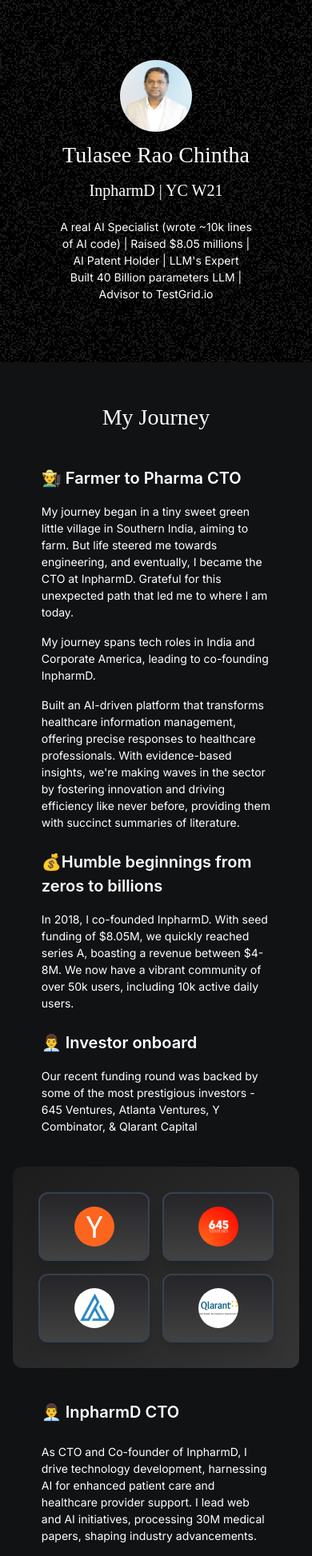
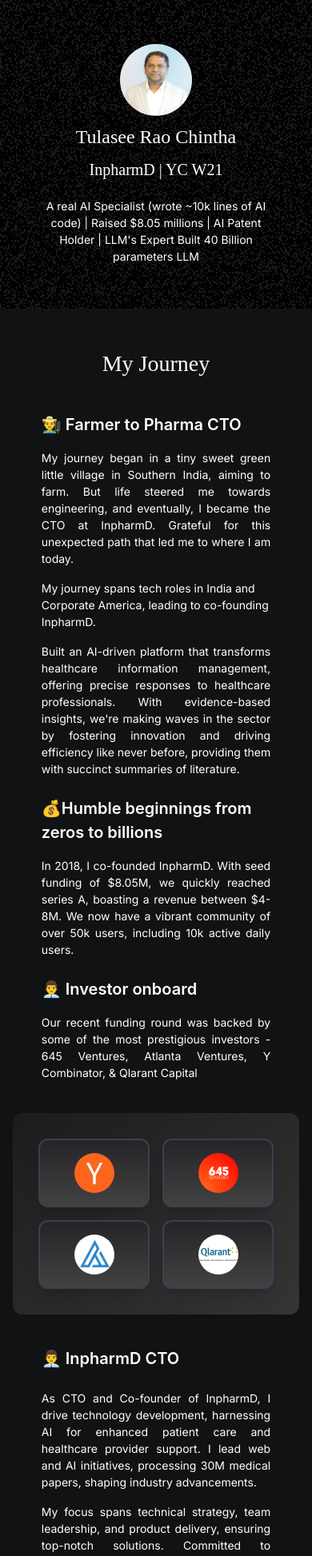
Before and after one commit to tulaseerao/my_profile, a Next.js app: page / in a window 390 px wide. Shown: the top 1946 px of the page at 80% size. Built offline with nearby package versions, Linux system fonts and the light colour scheme.

Commit message:
UI Updates

```diff
--- a/src/app/page.js
+++ b/src/app/page.js
@@ -23,12 +23,12 @@
   return (
     <div className="flex flex-col justify-center items-center bg-[#151718] cursor-default">
 
-      <div className="flex flex-col w-full items-center justify-center text-white p-[75px]"
+      <div className="flex flex-col w-full items-center justify-center text-white p-[55px] sm:p-[75px]"
         style={{
           backgroundImage: "linear-gradient(rgba(0, 0, 0, 0.9), rgba(0, 0, 0, 0.9)), url('/bg_img.png')"
         }}>
         <Image src={sir} alt="img" className="rounded-full h-[90px] w-[90px] bg-slate-800" data-aos="fade-in" />
-        <p className="font-pockota md:text-[32px] text-[28px] my-2" data-aos="fade-out">Tulasee Rao Chintha</p>
+        <p className="font-pockota md:text-[32px] text-[24px] sm:text-[28px] my-2" data-aos="fade-out">Tulasee Rao Chintha</p>
         <p className="text-[20px] font-pockota mb-[20px]" data-aos="fade-in">
           <span>
             InpharmD
@@ -39,7 +39,7 @@
           </span>
         </p>
         <p className="text-center font-inter text-[14px] md:text-[20px] md:w-[70%]" data-aos="fade-up">
-          A real AI Specialist (wrote ~10k lines of AI code) | Raised $8.05 millions | AI Patent Holder | LLM&apos;s Expert Built 40 Billion parameters LLM | Advisor to TestGrid.io
+          A real AI Specialist (wrote ~10k lines of AI code) | Raised $8.05 millions | AI Patent Holder | LLM&apos;s Expert Built 40 Billion parameters LLM
         </p>
       </div>
 
@@ -51,13 +51,13 @@
             <p className="text-[20px] md:text-[22px] font-sf_pro_display font-semibold my-2 ">
               👨‍🌾 Farmer to Pharma CTO
             </p>
-            <p className="text-[14px] md:text-[18px] text-[] font-inter my-4">
+            <p className="text-[14px] text-justify md:text-[18px] text-[] font-inter my-4">
               My journey began in a tiny sweet green little village in Southern India, aiming to farm. But life steered me towards engineering, and eventually, I became the CTO at InpharmD. Grateful for this unexpected path that led me to where I am today.
             </p>
             <p className="text-[14px] md:text-[18px] font-inter my-4">
               My journey spans tech roles in India and Corporate America, leading to co-founding InpharmD.
             </p>
-            <p className="text-[14px] md:text-[18px] font-inter my-4">
+            <p className="text-[14px] text-justify md:text-[18px] font-inter my-4">
               Built an AI-driven platform that transforms healthcare information management, offering precise responses to healthcare professionals. With evidence-based insights, we&apos;re making waves in the sector by fostering innovation and driving efficiency like never before, providing them with succinct summaries of literature.
             </p>
           </div>
@@ -66,7 +66,7 @@
             <p className="text-[20px] md:text-[22px] font-sf_pro_display font-semibold my-2 ">
               💰Humble beginnings from zeros to billions
             </p>
-            <p className="text-[14px] md:text-[18px] font-inter my-4">
+            <p className="text-[14px] text-justify md:text-[18px] font-inter my-4">
               In 2018, I co-founded InpharmD. With seed funding of $8.05M, we quickly reached series A, boasting a revenue between $4-8M. We now have a vibrant community of over 50k users, including 10k active daily users.
             </p>
           </div>
@@ -75,7 +75,7 @@
             <p className="text-[20px] md:text-[22px] font-sf_pro_display font-semibold my-2 ">
               👨‍💼 Investor onboard
             </p>
-            <p className="text-[14px] md:text-[18px] font-inter my-4">
+            <p className="text-[14px] text-justify md:text-[18px] font-inter my-4">
               Our recent funding round was backed by some of the most prestigious investors - 645 Ventures, Atlanta Ventures, Y Combinator, & Qlarant Capital
             </p>
           </div>
@@ -110,10 +110,10 @@
             <p className="text-[20px] md:text-[22px] font-sf_pro_display font-semibold my-6 ">
               👨‍💼 InpharmD CTO
             </p>
-            <p className="text-[14px] md:text-[18px] font-inter my-4">
+            <p className="text-[14px] text-justify md:text-[18px] font-inter my-4">
               As CTO and Co-founder of InpharmD, I drive technology development, harnessing AI for enhanced patient care and healthcare provider support. I lead web and AI initiatives, processing 30M medical papers, shaping industry advancements.
             </p>
-            <p className="text-[14px] md:text-[18px] font-inter mb-6">
+            <p className="text-[14px] text-justify md:text-[18px] font-inter mb-6">
               My focus spans technical strategy, team leadership, and product delivery, ensuring top-notch solutions. Committed to healthcare and AI evolution, I aim to sustain impactful innovation. Enthusiastic about our team and InpharmD&apos;s vision, I&apos;m eager to propel positive change in healthcare through cutting-edge approaches.
             </p>
           </div>
@@ -121,17 +121,17 @@
         </div>
       </div>
 
-      <div className="flex flex-col w-full items-center justify-center text-white p-[75px]"
+      <div className="flex flex-col w-full items-center justify-center text-white p-[55px] sm:p-[75px]"
         style={{
           backgroundImage: "linear-gradient(rgba(0, 0, 0, 0.9), rgba(0, 0, 0, 0.9)), url('/bg_img.png')"
         }}>
         <div className="flex flex-col w-full md:w-[60%] items-center justify-center">
           <span className="text-[28px] md:text-[32px] font-pockota my-[2rem]" data-aos="fade-in">About InpharmD</span>
-          <p className="text-[14px] md:text-[20px] font-inter my-[2rem]" data-aos="fade-up">
+          <p className="text-[14px] text-justify md:text-[20px] font-inter my-[2rem]" data-aos="fade-up">
             <span className="text-orange-600"> InpharmD </span>  answers complex questions about drugs by using a combination of generative AI and a clinical pharmacist. Clinicians can ask questions about whether a drug is right to give a patient, dosage and side effect questions, and what to do if a drug is not on hand. Hospital committees (P&T) that decide which drugs to use can generate reports on cost-effectiveness of drugs.
           </p>
 
-          <p className="text-[14px] md:text-[20px] font-inter mb-[2rem]" data-aos="fade-up">
+          <p className="text-[14px] text-justify md:text-[20px] font-inter mb-[2rem]" data-aos="fade-up">
             “My co-founder Tulasee led the way in AI advancements, helping us transcribe PDFs faster than our pharmacists, though still refining accuracy. With 5,000 study abstracts as our foundation, we&apos;ve fine-tuned algorithms to match our abstracts. Testing at 94% against humans, we aim for 100% accuracy in medical data reliability. Introducing Sherlock, our answer to missed opportunities like Watson. Partnering with ASHP, we&apos;re integrating 1,300 vetted drug monographs, enabling Sherlock to provide precise answers at the point of care. Excited to revolutionize healthcare decisions with seamless AI integration”
           </p>
 
```
Also changed, not shown: src/app/components/CaseStudies.js (+8 -8 lines).
